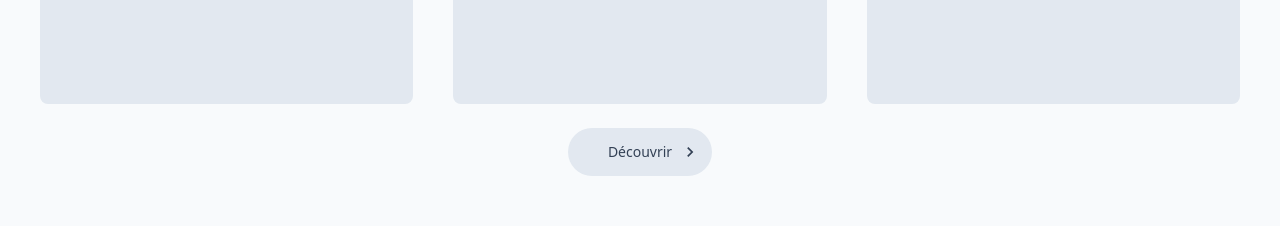
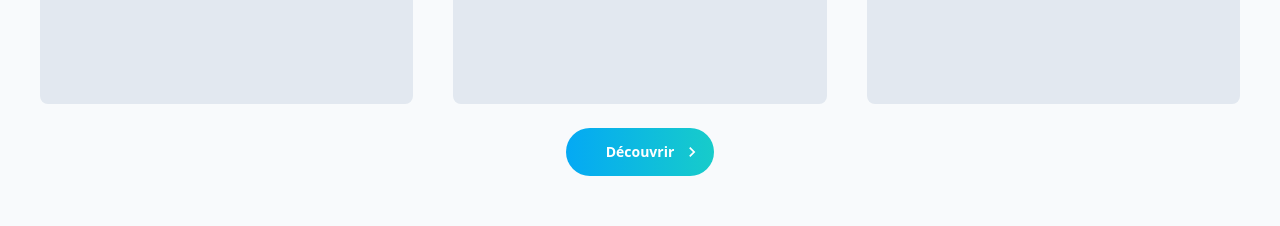
Before and after one commit to netproam/netpro, a Next.js app: page / in a window 1280 px wide. Shown: the part 1240-1466 px from the top of the page. Built offline with nearby package versions, Linux system fonts and the light colour scheme.

Commit message:
inspiration de nikita netoyage pour la page temoignage

```diff
--- a/src/components/section/NewServiceSection.tsx
+++ b/src/components/section/NewServiceSection.tsx
@@ -154,8 +154,8 @@ bg-slate-200">
     </div>
 
 </div>
-<Button className="w-fit relative px-10
- relative self-center  mt-4 py-6 rounded-full bg-slate-200 text-slate-700 hover:bg-slate-200">{`Découvrir`}
+<Button className="w-fit relative px-10  bg-gradient-to-r from-[#04A9F4] to-[#17CCCA]
+ relative self-center  mt-4 py-6 rounded-full  text-white font-semibold hover:bg-slate-200">{`Découvrir`}
 <span className="absolute right-3"><MdKeyboardArrowRight  className="" size={20}/></span></Button>
 </div>
 
```
